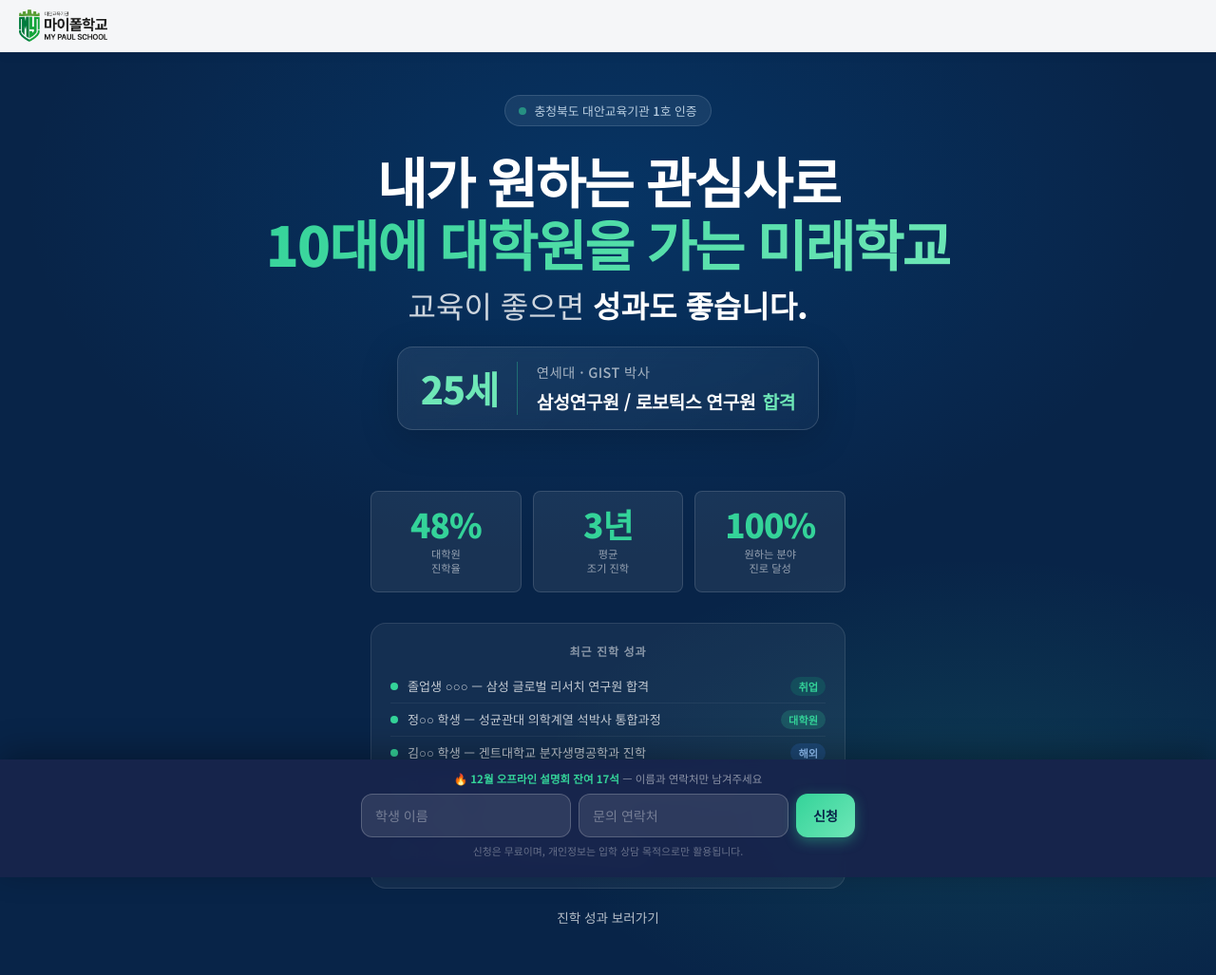
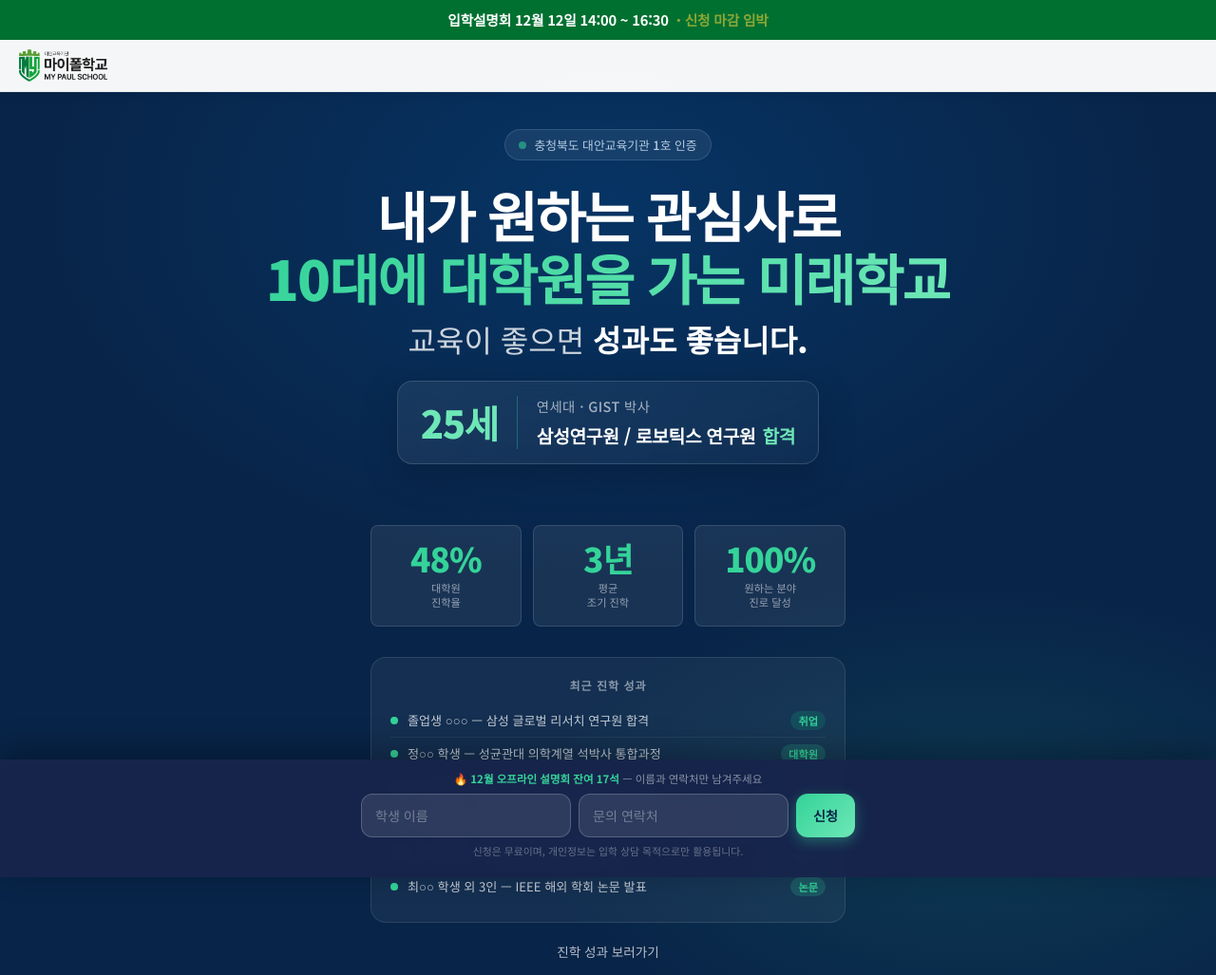
Before and after one commit to keyple23/mypaulschool-landing, a plain HTML site: page index.html in a window 1280 px wide. Shown: the top 1027 px of the page at 95% size. Drawn offline with Linux system fonts and the light colour scheme.

Commit message:
최상단 설명회 띠 배너 추가 (브랜드 그린 #007030)
- 중앙 정렬 "입학설명회 12월 12일 14:00~16:30 · 신청 마감 임박"
- "신청 마감 임박" 앰버(#FFD43B) 깜빡임 효과
- 헤더 top 42px 하향, 히어로 상단 여백 보정

Co-Authored-By: Claude Opus 4.8 <noreply@anthropic.com>
Claude-Session: https://claude.ai/code/session_01J4CpUzhFbot4Qv28XXddY6

```diff
--- a/index.html
+++ b/index.html
@@ -136,9 +136,34 @@
     .delay-5 { transition-delay: 0.5s; }
 
     /* ===== STICKY HEADER ===== */
+    .topbar {
+      position: fixed;
+      top: 0; left: 0; right: 0;
+      z-index: 1100;
+      background: #007030;
+      color: #fff;
+      display: flex;
+      align-items: center;
+      justify-content: center;
+      flex-wrap: wrap;
+      gap: 8px;
+      min-height: 42px;
+      padding: 9px 16px;
+      font-size: clamp(0.8rem, 2.6vw, 0.92rem);
+      font-weight: 600;
+      letter-spacing: -0.2px;
+      text-align: center;
+      line-height: 1.35;
+    }
+    .topbar .u {
+      color: #FFD43B;
+      font-weight: 800;
+      animation: tbblink 1.1s ease-in-out infinite;
+    }
+    @keyframes tbblink { 0%,100% { opacity: 1; } 50% { opacity: 0.3; } }
     .site-header {
       position: fixed;
-      top: 0; left: 0; right: 0;
+      top: 42px; left: 0; right: 0;
       z-index: 1000;
       background: rgba(255,255,255,0.96);
       border-bottom: 1px solid rgba(0,0,0,0.06);
@@ -212,7 +237,7 @@
       align-items: center;
       justify-content: center;
       text-align: center;
-      padding: 100px 20px 60px;
+      padding: 136px 20px 60px;
       position: relative;
       overflow: hidden;
     }
@@ -1338,6 +1363,7 @@
   <!-- End Google Tag Manager (noscript) -->
 
   <!-- HEADER -->
+  <div class="topbar">입학설명회 12월 12일 14:00 ~ 16:30 <span class="u">· 신청 마감 임박</span></div>
   <header class="site-header">
     <div class="header-logo">
       <img src="assets/logo.png" alt="마이폴학교 MY PAUL SCHOOL" onerror="this.style.display='none';this.nextElementSibling.style.display='block'" />
```
